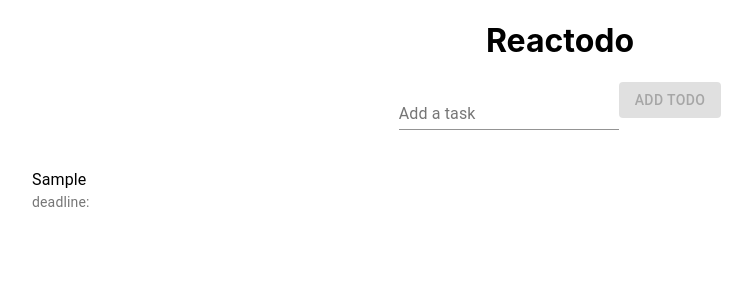
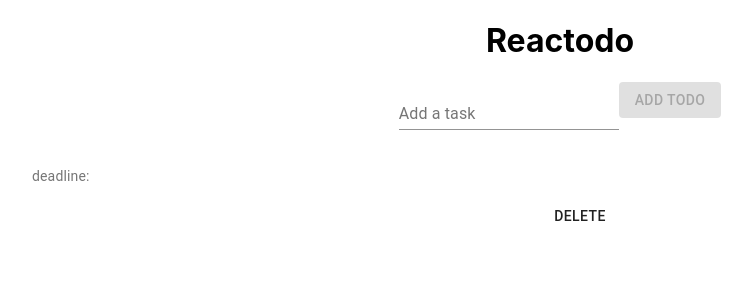
Before and after one commit to H0stile/reactodo, a React (Create React App) app: page / in a window 1280 px wide. Both pictures are taken after typing "Sample" into the empty fields and a click on the button "ADD TODO". Shown: the top 300 px of the page, without its empty margins (80-832 px from the left). Built offline with nearby package versions, Linux system fonts and the light colour scheme; no server answers; the database is empty.

Commit message:
implemented Icons + deployed the site

```diff
--- a/package.json
+++ b/package.json
@@ -4,6 +4,7 @@
   "private": true,
   "dependencies": {
     "@material-ui/core": "^4.11.0",
+    "@material-ui/icons": "^4.9.1",
     "@testing-library/jest-dom": "^4.2.4",
     "@testing-library/react": "^9.5.0",
     "@testing-library/user-event": "^7.2.1",
--- a/src/App.js
+++ b/src/App.js
@@ -20,7 +20,9 @@ function App() {
       .orderBy("timestamp", "desc")
       .onSnapshot((snapshot) => {
         // console.log(snapshot.docs.map((doc) => doc.data()));
-        setTodos(snapshot.docs.map((doc) => doc.data().todo));
+        setTodos(
+          snapshot.docs.map((doc) => ({ id: doc.id, todo: doc.data().todo }))
+        );
       });
   }, []);
 
@@ -62,7 +64,7 @@ function App() {
 
       <ul>
         {todos.map((todo) => (
-          <Todo text={todo} />
+          <Todo todo={todo} />
         ))}
       </ul>
     </div>
--- a/src/Todo.js
+++ b/src/Todo.js
@@ -1,5 +1,7 @@
 import React from "react";
 import "./Todo.css";
+import db from "./firebase";
+import { Button } from "@material-ui/core";
 import {
   List,
   ListItem,
@@ -17,8 +19,16 @@ function Todo(props) {
       <List>
         <ListItem>
           <ListItemAvatar></ListItemAvatar>
-          <ListItemText primary={props.text} secondary="deadline: " />
+          <ListItemText primary={props.todo.todo} secondary="deadline: " />{" "}
+          {/* First todo is the object, second is the "todo" field in the doc */}
         </ListItem>
+        <Button
+          onClick={(event) =>
+            db.collection("todos").doc(props.todo.id).delete()
+          }
+        >
+          DELETE
+        </Button>
       </List>
     </div>
   );
```
Also changed, not shown: firebase.json (added), 2 other files (tests, documents, lock files or other folders).
